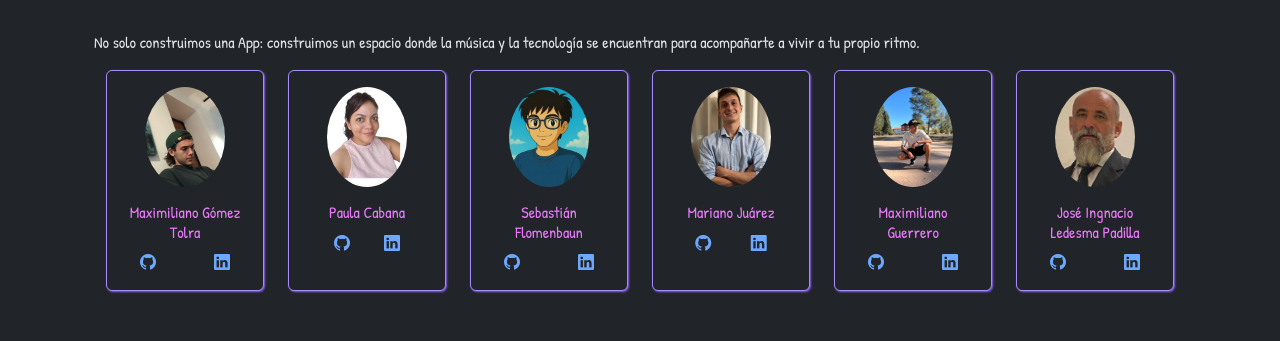
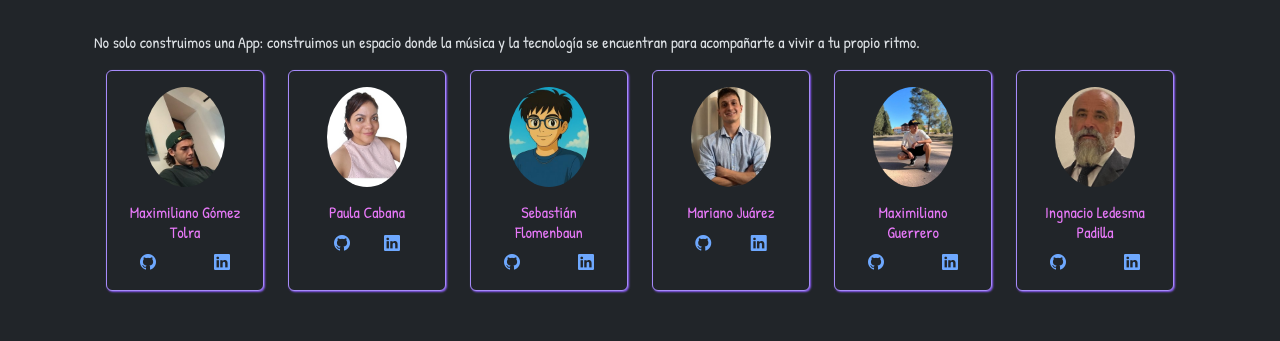
Before and after one commit to masheee/AlgoRitmo, a React (Vite) app: page /about in a window 1280 px wide. Shown: the part 231-572 px from the top of the page. Built offline with nearby package versions, Linux system fonts and the light colour scheme; a web font is replaced by a local one.

Commit message:
Trabae en el estilo de los íconos de las cards de Nosotros

```diff
--- a/src/components/pages/Nosotros.jsx
+++ b/src/components/pages/Nosotros.jsx
@@ -80,7 +80,7 @@ const Nosotros = () => {
                   Paula Cabana
                 </Card.Title>
                 <Row>
-                  <Col xs={6} className="text-center mb-3">
+                  <Col xs={6} className="text-center">
                     <a
                       href="https://github.com/TaliCabana"
                       target="_blank"
@@ -209,12 +209,12 @@ const Nosotros = () => {
               />
               <Card.Body>
                 <Card.Title className="fuenteCardNosotros">
-                  José Ingnacio Ledesma Padilla
+                  Ingnacio Ledesma Padilla
                 </Card.Title>
                 <Row>
                   <Col xs={6} className="text-center">
                     <a
-                      href="https://github.com/TaliCabana"
+                      href="https://github.com/ledesmapadilla"
                       target="_blank"
                       rel="noopener noreferrer"
                     >
@@ -223,7 +223,7 @@ const Nosotros = () => {
                   </Col>
                   <Col xs={6} className="text-center">
                     <a
-                      href="https://www.linkedin.com/in/paula-cabana-ingenieraindustrial/"
+                      href="*"
                       target="_blank"
                       rel="noopener noreferrer"
                     >
--- a/src/styles/nosotros.css
+++ b/src/styles/nosotros.css
@@ -8,6 +8,7 @@
   flex-direction: column;
   justify-content: center;
   align-items: center;
+  overflow: hidden;
 }
 
 .imgCardNosotros {
@@ -43,6 +44,7 @@
   font-size: x-large;
   color: var(--color-success);
   transition: 600ms;
+  overflow: hidden;
 }
 
 .btn-gradient {
```
